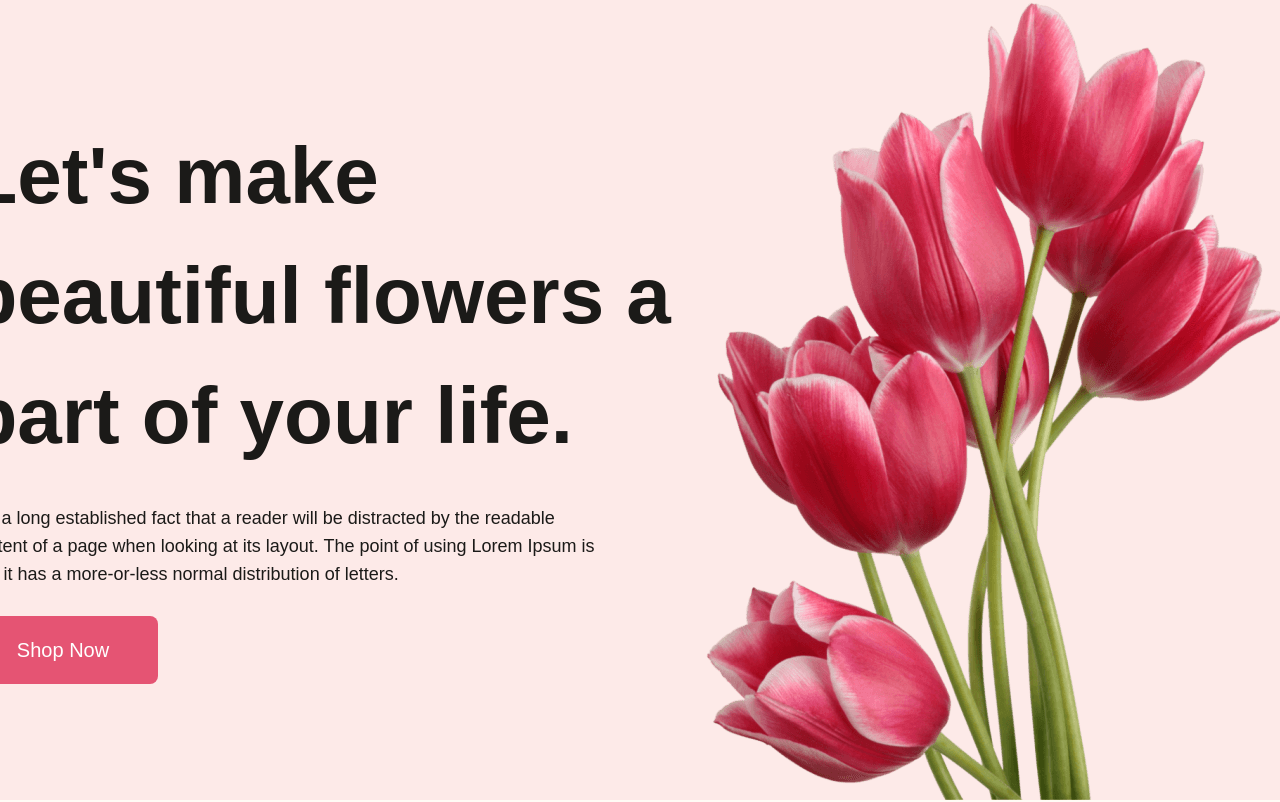
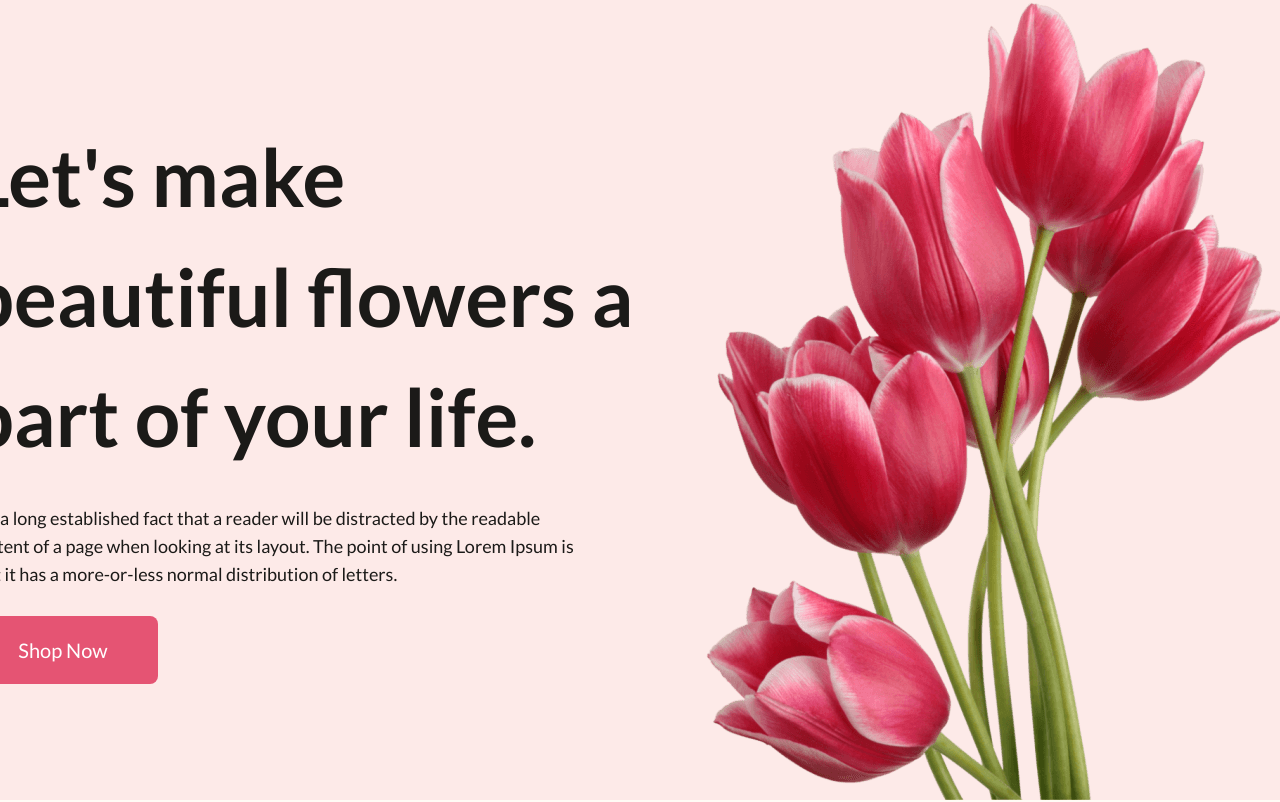
Before and after one commit to JaberChowdhury/NextJs_project, a Next.js app: page / in a window 1280 px wide. Shown: the top 802 px of the page. Built offline with nearby package versions, Linux system fonts and the light colour scheme.

Commit message:
add : import Lato font and update global styles for consistency

```diff
--- a/app/globals.css
+++ b/app/globals.css
@@ -1,10 +1,12 @@
+@import url("https://fonts.googleapis.com/css2?family=Lato:ital,wght@0,100;0,300;0,400;0,700;0,900;1,100;1,300;1,400;1,700;1,900&display=swap");
 @tailwind base;
 @tailwind components;
 @tailwind utilities;
-/*
+
 * {
-  border: 0.1px dashed black;
-} */
+  /* border: 0.1px dashed black; */
+  font-family: "Lato", serif;
+}
 body {
   font-family: Arial, Helvetica, sans-serif;
 }
```
